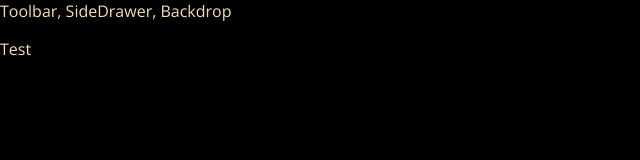
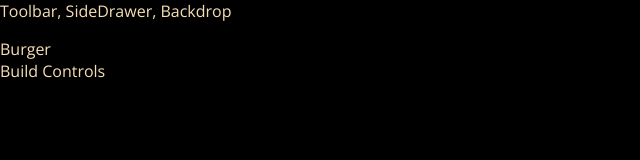
Before and after one commit to BogdanAndrijevski/react-burger-builder, a React app: page / in a window 1280 px wide. Shown: the top 160 px of the page, without its empty margins (0-640 px from the left). Built offline with nearby package versions, Linux system fonts and the light colour scheme.

Commit message:
Starting Implementation of The Burger Builder Container

```diff
--- a/src/App.js
+++ b/src/App.js
@@ -1,12 +1,13 @@
 import React, { Component } from 'react';
 import Layout from './components/Layout/Layout'
+import BurgerBuilder from './containers/BurgerBuilder/BurgerBuilder'
 
 class App extends Component {
   render() {
     return (
       <div>
       <Layout>
-        <p>Test</p>
+        <BurgerBuilder/>
       </Layout>
       </div>
     );
--- /dev/null
+++ b/src/components/Layout/Layout.css
@@ -0,0 +1,3 @@
+.Content{
+    margin-top: 16px;
+}
--- a/src/components/Layout/Layout.js
+++ b/src/components/Layout/Layout.js
@@ -1,10 +1,11 @@
 import React from 'react';
 import Aux from '../../hoc/Auxiliary'
+import classes from './Layout.css'
 
 const layout = (props) => (
     <Aux>
         <div>Toolbar, SideDrawer, Backdrop</div>
-        <main>
+        <main className={classes.Content}>
             {props.children}
         </main>
     </Aux>
--- /dev/null
+++ b/src/containers/BurgerBuilder/BurgerBuilder.js
@@ -0,0 +1,18 @@
+import React, { Component } from 'react';
+
+import Aux from '../../hoc/Auxiliary';
+
+
+class BurgerBuilder extends Component{
+
+    render(){
+        return(
+            <Aux>
+                <div>Burger</div>
+                <div>Build Controls</div>
+            </Aux>
+        )
+    }
+}
+
+export default BurgerBuilder;
```
